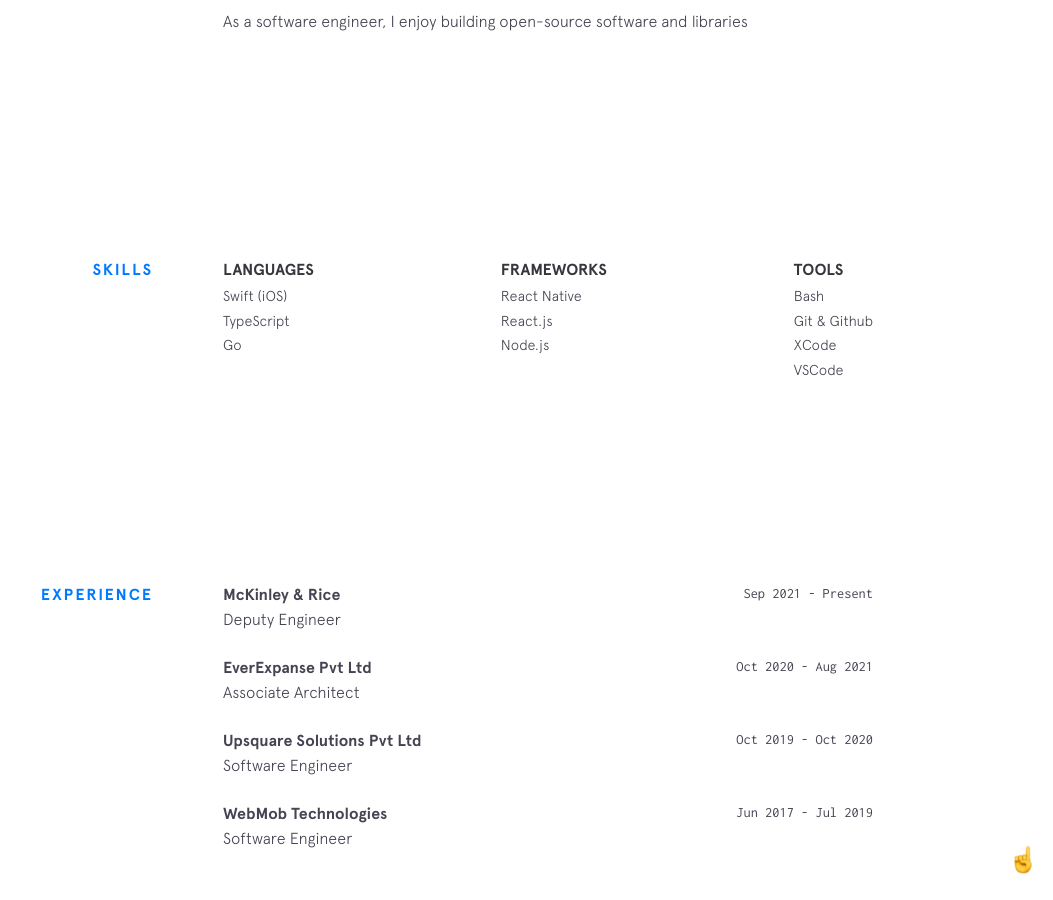
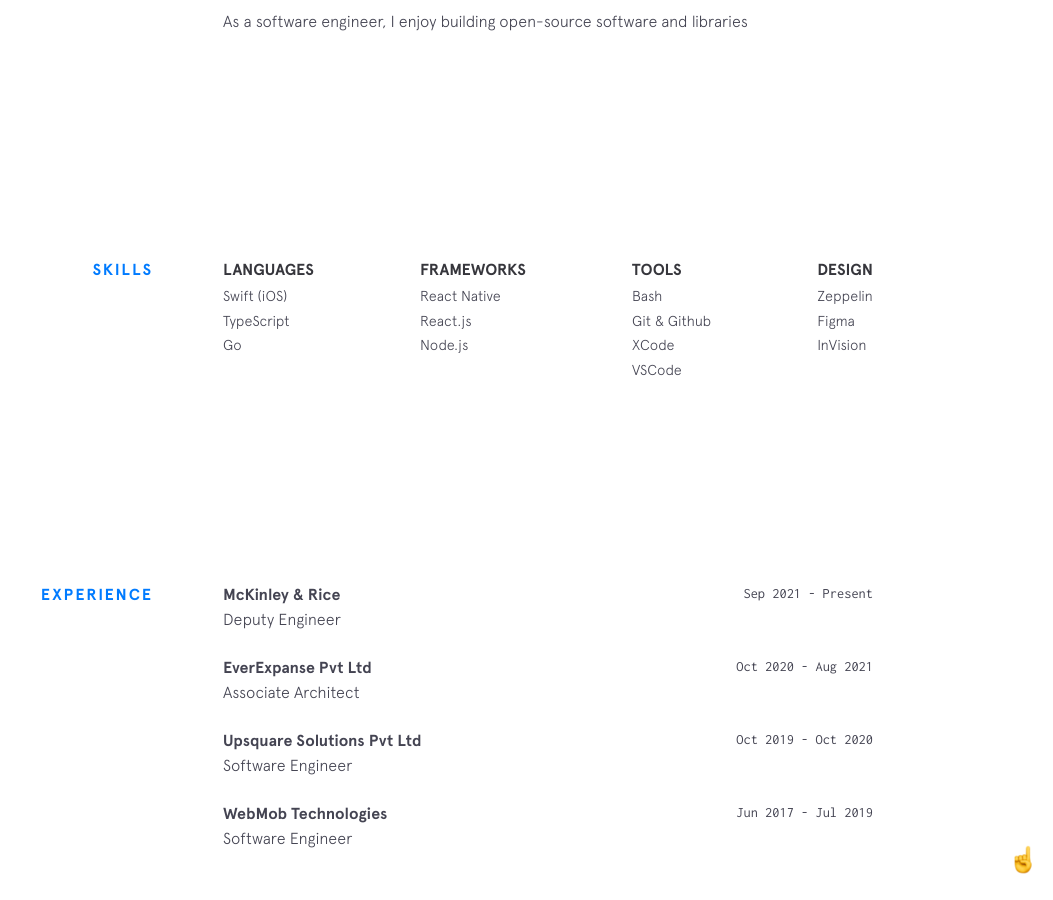
Before and after one commit to satishbabariya/satishbabariya.github.io, a Jekyll site: the page built from index.markdown, in a window 1280 px wide and 900 px high, scrolled down 1090 px. Shown: the whole window, without its empty margins (227-1280 px from the left). Built offline with Jekyll 4.4.1, drawn with Linux system fonts in a browser that asks for light colours; nearby versions of some CDN libraries.

Commit message:
add design tools

```diff
--- a/_data/skills.yml
+++ b/_data/skills.yml
@@ -13,3 +13,8 @@ tools:
   - item: Git & Github
   - item: XCode
   - item: VSCode
+
+design:
+  - item: Zeppelin
+  - item: Figma
+  - item: InVision
--- a/_includes/skills.html
+++ b/_includes/skills.html
@@ -27,14 +27,14 @@
           {% endfor %}
         </ul>
       </div>
-      <!-- <div class="skillz__category">
+      <div class="skillz__category">
         <div class="skillz__category__label">Design</div>
         <ul>
           {% for thing in site.data.skills.design %}
           <li class="skillz__category__item">{{thing.item}}</li>
           {% endfor %}
         </ul>
-      </div> -->
+      </div>
     </div>
   </div>
 </section>
```
